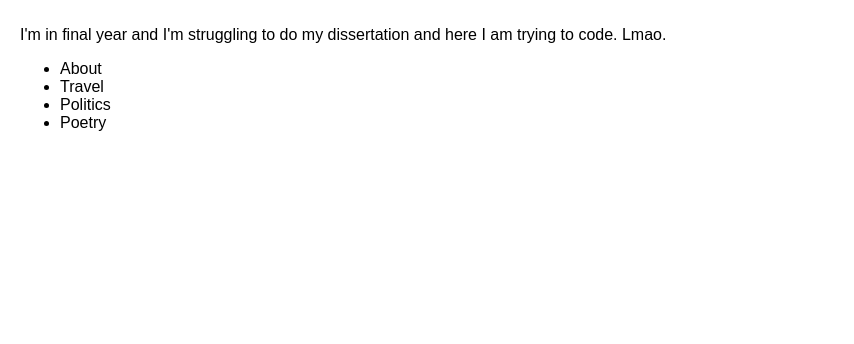
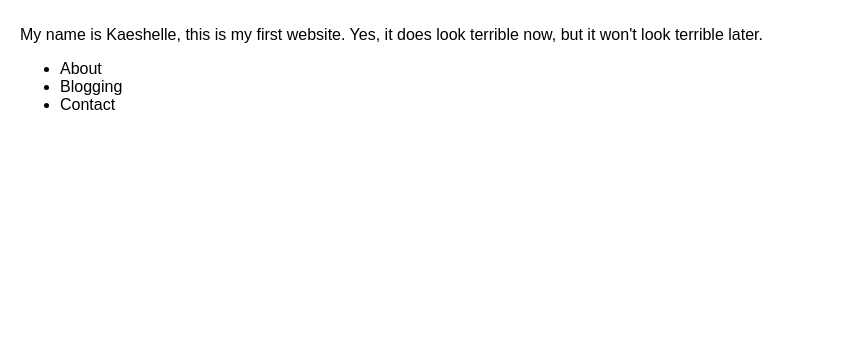
Before and after one commit to KaeshelleCooke/Web-Projects, a plain HTML site: page index.html in a window 1280 px wide. Shown: the top 344 px of the page, without its empty margins (0-854 px from the left). Drawn offline with Linux system fonts and the light colour scheme.

Commit message:
Revert "Text changes"
This reverts commit 577f4cb3fbaae59deec88d8d3445492e261cf0a5.

```diff
--- a/index.html
+++ b/index.html
@@ -1,6 +1,6 @@
 
 <!DOCTYPE html>
-<title>Néophyte</title>
+<title>Kaeshelle's First Coded Website</title>
 <html lang="en">
   <head>
     <meta name="viewport" content="width=device-width, initial-scale=1">
@@ -9,18 +9,17 @@
       <div class="hero-image">
         <div class="hero-text">
       <h1 style="font-size:50px">I am Kaeshelle</h1>
-      <p>And I'm a student at Uni, learning to code for the first time. </p>
+      <p>And I'm a </p>
     </div>
   </head>
           <p>
-            I'm in final year and I'm struggling to do my dissertation and
-            here I am trying to code. Lmao.
+            My name is Kaeshelle, this is my first website.
+            Yes, it does look terrible now, but it won't look terrible later.
           </p>
           <ul>
             <li>About</li>
-            <li>Travel</li>
-            <li>Politics</li>
-            <li>Poetry</li>
+            <li>Blogging</li>
+            <li>Contact</li>
 
           </ul>
       <h2>
```
